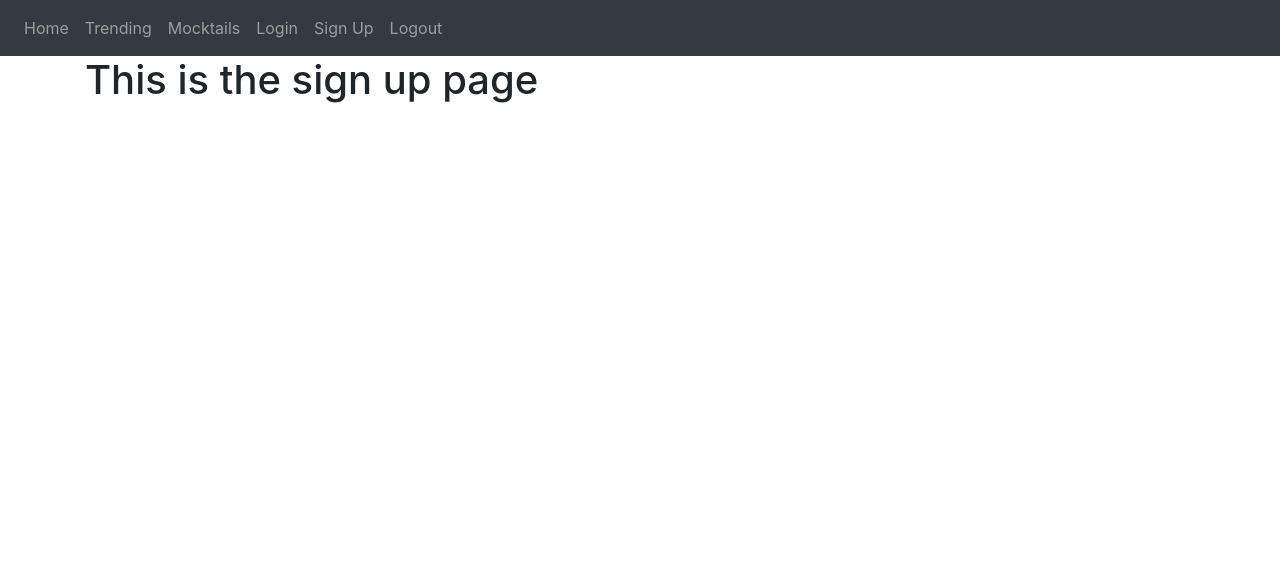
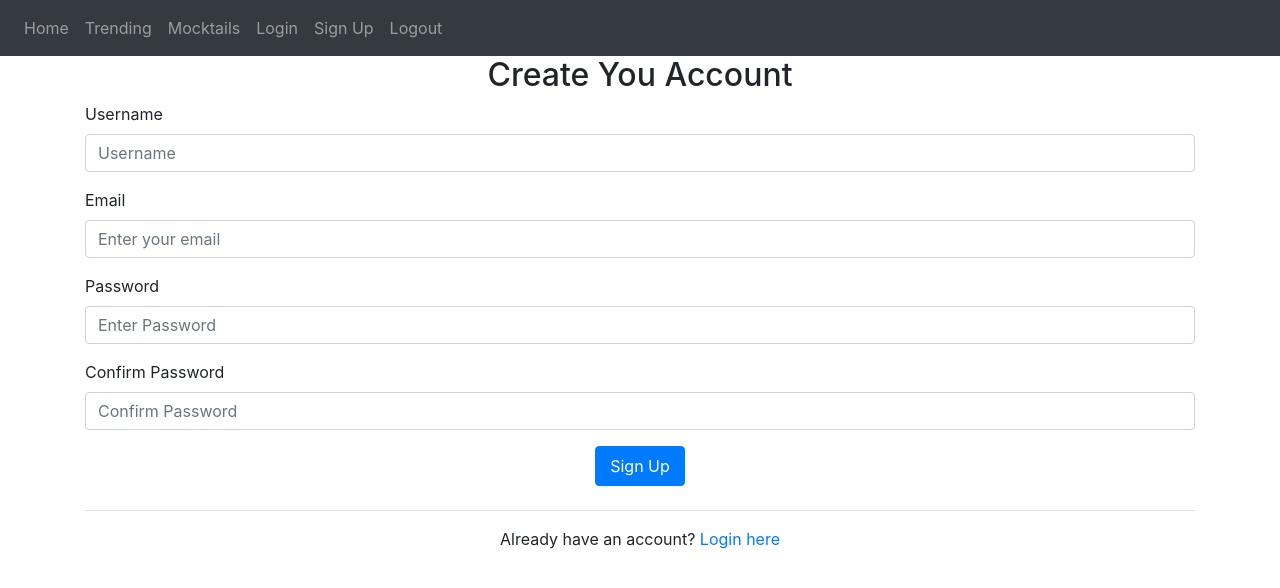
Before and after one commit to skiYur/CITS3403, a Flask app: page /sign-up in a window 1280 px wide. Shown: the top 588 px of the page. Run offline with Flask 3, Linux system fonts and the light colour scheme; some libraries are stand-ins or nearby versions.

Commit message:
Updated sign_up.html
- Updated signup.html file to conform to the base.html
- Renamed a file to signup_old.html if reference is required to old file

```diff
--- a/app/templates/sign_up.html
+++ b/app/templates/sign_up.html
@@ -1,3 +1,49 @@
 {% extends "base.html" %}{% block title %}Sign Up{% endblock %}
 
-{% block content %}<h1>This is the sign up page</h1>{% endblock %}
+{% block content %}
+<form method ="POST">
+    <h2 class = "text-center">Create You Account</h2>
+
+    <div class="d-flex flex-column">
+        <label for="username">Username</label>
+        <input type="text"
+        class="form-control mb-3"
+        id="username"
+        name="username"
+        placeholder="Username" required>
+    </div>
+
+    <div class="d-flex flex-column">
+        <label for="email">Email</label>
+        <input type="email"
+        class="form-control mb-3"
+        id="email"
+        name="email"
+        placeholder="Enter your email" required>
+    </div>
+
+    <div class="d-flex flex-column">
+        <label for="password1">Password</label>
+        <input type="password"
+        class="form-control mb-3"
+        id="password1"
+        name="password1"
+        placeholder="Enter Password" required>
+    </div>
+
+    <div class="d-flex flex-column">
+        <label for="password2">Confirm Password</label>
+        <input type="password"
+        class="form-control mb-3"
+        id="password2"
+        name="password2"
+        placeholder="Confirm Password" required>
+    </div>
+    <div class = "text-center">
+    <button type="submit" class="btn btn-primary mb-2" style="width: 90px; height: 40px;" >Sign Up</button>
+    <hr />
+    <p>Already have an account? <a id ="login" href="/login">Login here</a></p>
+    </div>
+</form>
+
+{% endblock %}
```
Also changed, not shown: app/templates/signup_old.html (renamed from app/templates/signup.html).
